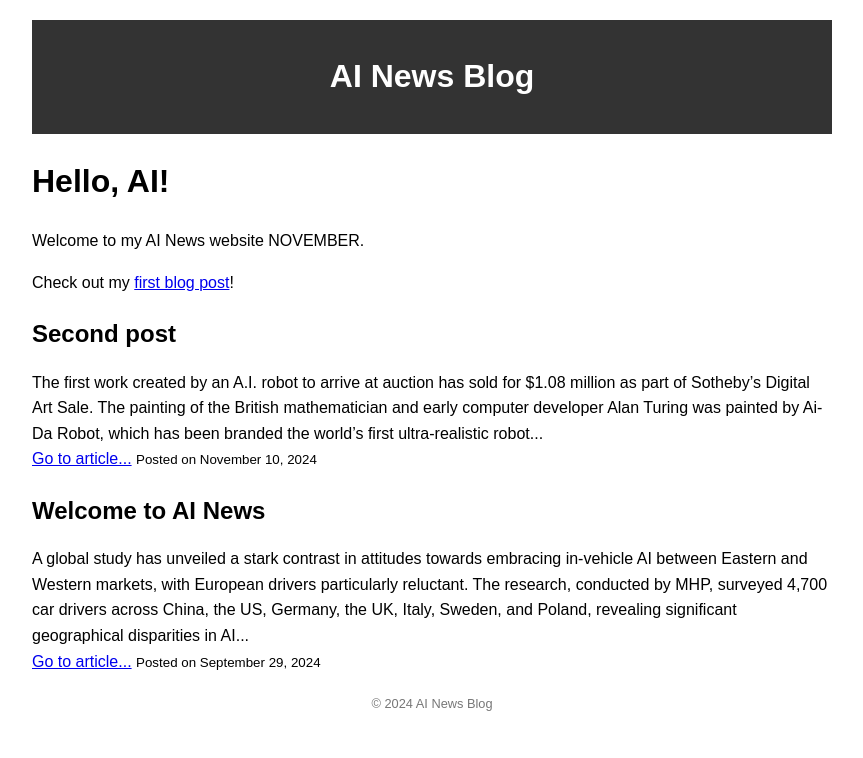
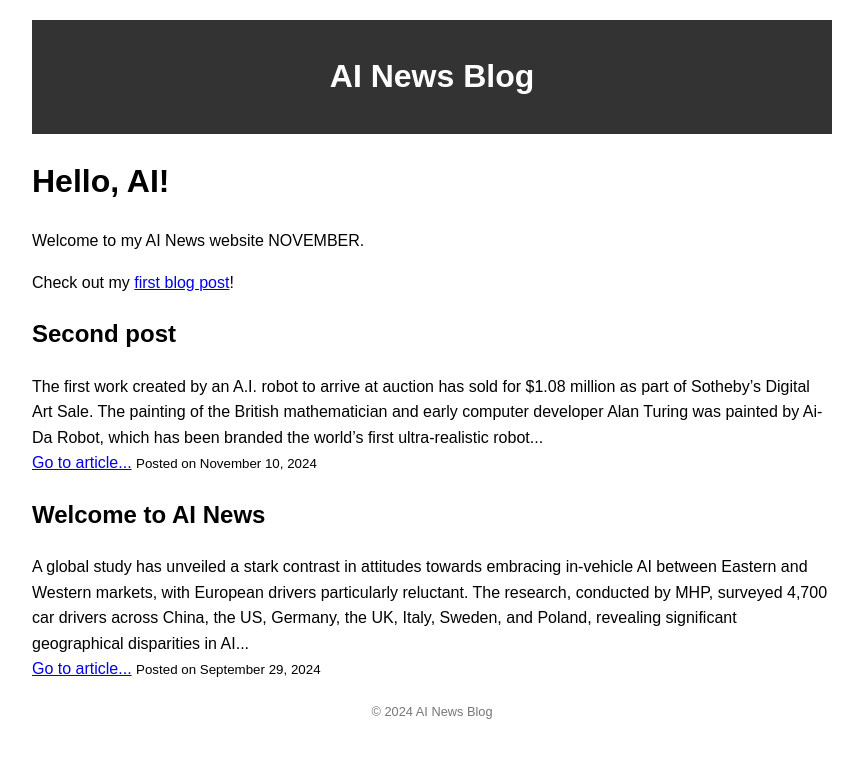
Before and after one commit to aiassistantnews/aiassistantnews.github.io, a Jekyll site: the page built from index.md, in a window 1280 px wide. Shown: the top 758 px of the page, without its empty margins (208-1071 px from the left). Built offline with Jekyll 4.4.1, drawn with Linux system fonts in a browser that asks for light colours.

Commit message:
formatting

```diff
--- a/assets/css/style.css
+++ b/assets/css/style.css
@@ -21,7 +21,11 @@ footer {
     color: #777;
 }
 
-h2 {
+/* h2 {
     margin-bottom: 0;
     padding-bottom: 0;
+} */
+
+p {
+    margin-block-start: 0;
 }
```
